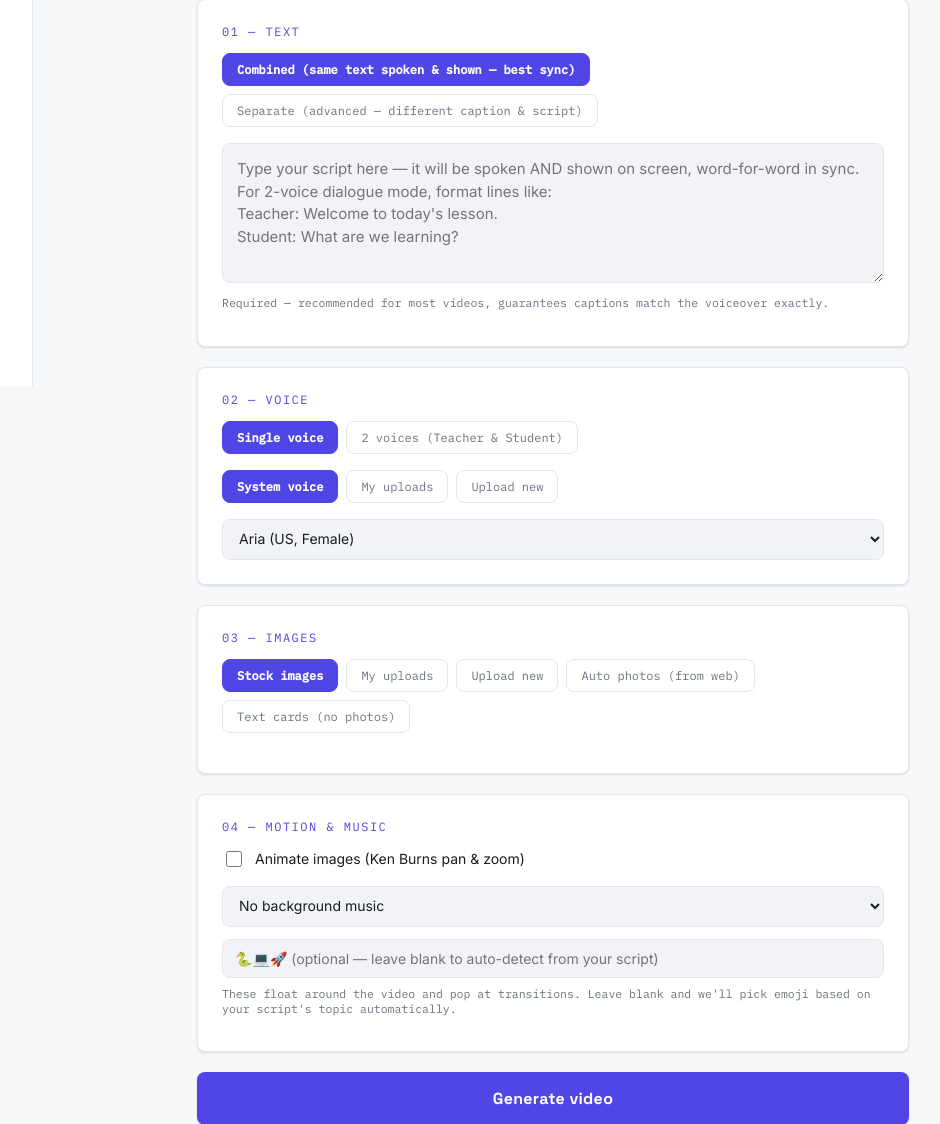
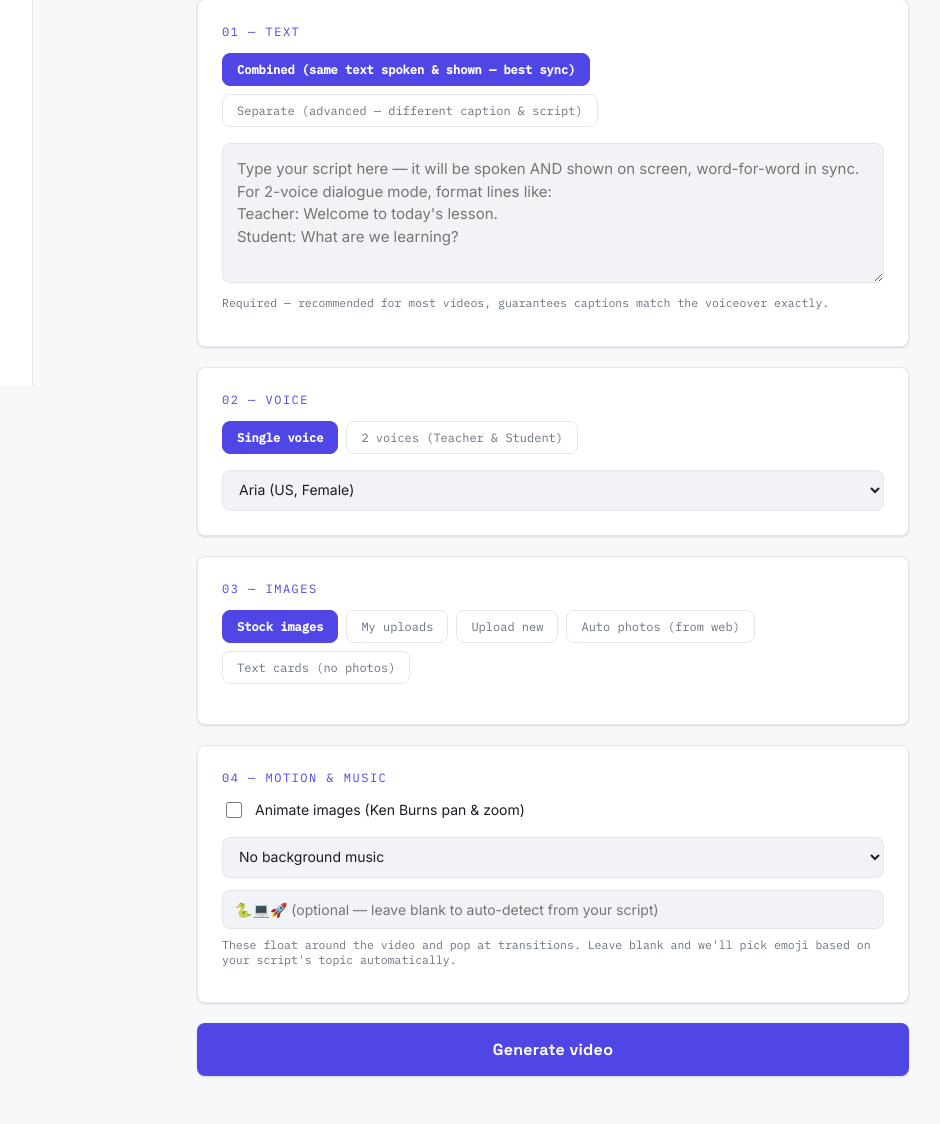
Before and after one commit to abandal942-cmd/scriptreel, a Flask app: page / in a window 1280 px wide. Shown: the part 414-1538 px from the top of the page, without its empty margins (207-1147 px from the left). After the commit the page ends 1491 px from the top, so only its background shows below. Run offline with Flask 3, Linux system fonts and the light colour scheme; some libraries are stand-ins or nearby versions.

Commit message:
Remove voice cloning UI to stay on free/starter Render plan (System voice only)

```diff
--- a/templates/index.html
+++ b/templates/index.html
@@ -86,13 +86,6 @@
     </div>
 
     <div class="mode-panel" data-panel="voicecount-1">
-      <div class="mode-toggle" data-group="voice">
-        <button class="mode-btn active" data-mode="default">System voice</button>
-        <button class="mode-btn" data-mode="library">My uploads</button>
-        <button class="mode-btn" data-mode="upload">Upload new</button>
-      </div>
-
-      <div class="mode-panel" data-panel="voice-default">
       <select id="voiceSelect">
         {% for v in default_voices %}
         <option value="{{ v.id }}">{{ v.label }}</option>
@@ -100,55 +93,25 @@
       </select>
     </div>
 
-      <div class="mode-panel hidden" data-panel="voice-library">
-        <select id="voiceLibrarySelect"><option value="">Loading your voices…</option></select>
-      </div>
-
-      <div class="mode-panel hidden" data-panel="voice-upload">
-        <input type="file" id="voiceFileInput" accept="audio/*">
-        <p class="hint">Upload a clean 10–30s voice sample — your script will be spoken in this voice using AI voice cloning (not used as-is anymore).</p>
-      </div>
-    </div>
-
     <div class="mode-panel hidden" data-panel="voicecount-2">
       <p class="hint">Script must use <strong>Teacher:</strong> / <strong>Student:</strong> at the start of each line — see the placeholder text above.</p>
 
       <div class="speaker-block">
         <div class="step-label" style="font-size:11px; margin-top:14px;">Teacher voice</div>
-        <div class="mode-toggle" data-group="teachervoice">
-          <button class="mode-btn active" data-mode="default">System voice</button>
-          <button class="mode-btn" data-mode="upload">Upload sample (clone)</button>
-        </div>
-        <div class="mode-panel" data-panel="teachervoice-default">
         <select id="teacherVoiceSelect">
           {% for v in default_voices %}
           <option value="{{ v.id }}">{{ v.label }}</option>
           {% endfor %}
         </select>
       </div>
-        <div class="mode-panel hidden" data-panel="teachervoice-upload">
-          <input type="file" id="teacherVoiceFileInput" accept="audio/*">
-          <p class="hint">10–30s clean sample — Teacher lines will be spoken in this voice.</p>
-        </div>
-      </div>
 
       <div class="speaker-block">
         <div class="step-label" style="font-size:11px; margin-top:14px;">Student voice</div>
-        <div class="mode-toggle" data-group="studentvoice">
-          <button class="mode-btn active" data-mode="default">System voice</button>
-          <button class="mode-btn" data-mode="upload">Upload sample (clone)</button>
-        </div>
-        <div class="mode-panel" data-panel="studentvoice-default">
         <select id="studentVoiceSelect">
           {% for v in default_voices %}
           <option value="{{ v.id }}">{{ v.label }}</option>
           {% endfor %}
         </select>
-        </div>
-        <div class="mode-panel hidden" data-panel="studentvoice-upload">
-          <input type="file" id="studentVoiceFileInput" accept="audio/*">
-          <p class="hint">10–30s clean sample — Student lines will be spoken in this voice.</p>
-        </div>
       </div>
     </div>
   </section>
```
Lines whose indentation alone changed are shown as unchanged.
